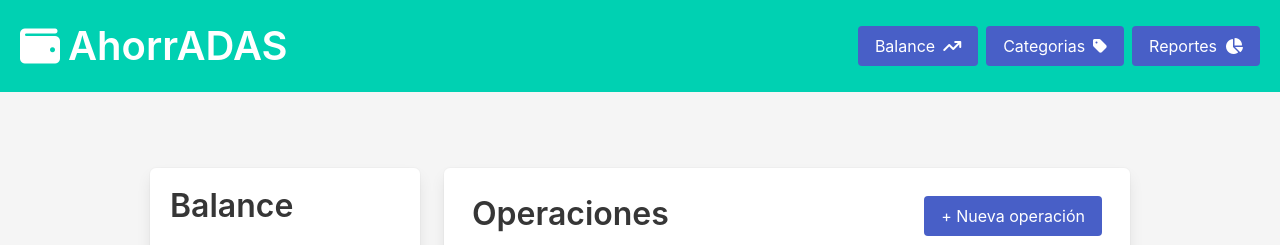
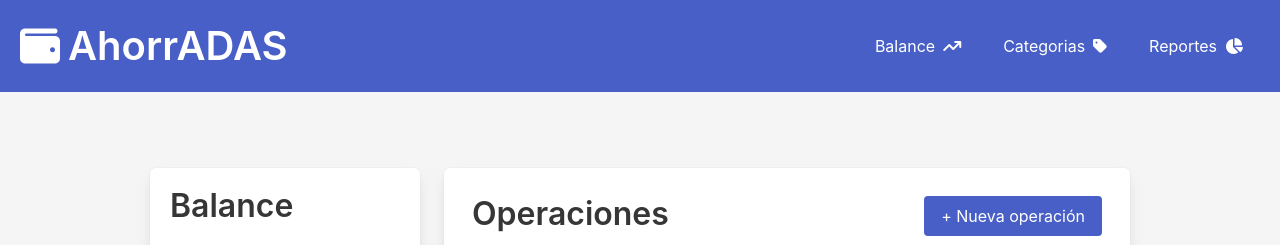
Before and after one commit to lucianazara/AhorrADAs, a plain HTML site: page index.html in a window 1280 px wide. Shown: the top 245 px of the page. Drawn offline with nearby package versions, Linux system fonts and the light colour scheme.

Commit message:
Se cambia el color de la nav bar a azul

```diff
--- a/index.html
+++ b/index.html
@@ -23,7 +23,7 @@
     <!-- Header con menu de navegacion -->
     <header>
       <nav
-        class="navbar has-background-primary p-2"
+        class="navbar has-background-link p-2"
         role="navigation"
         aria-label="main navigation"
       >
```
